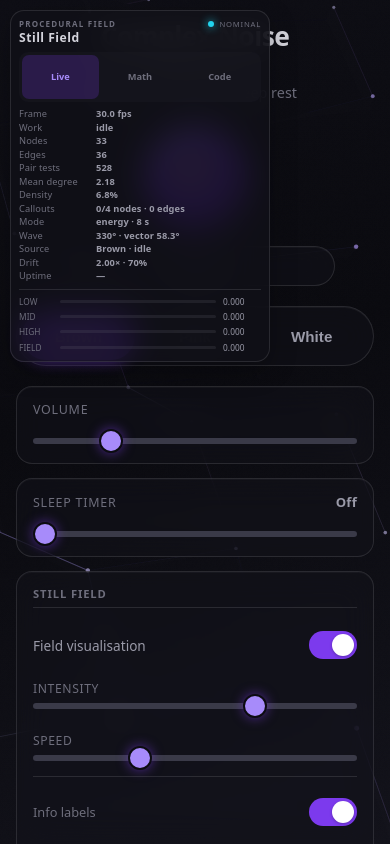
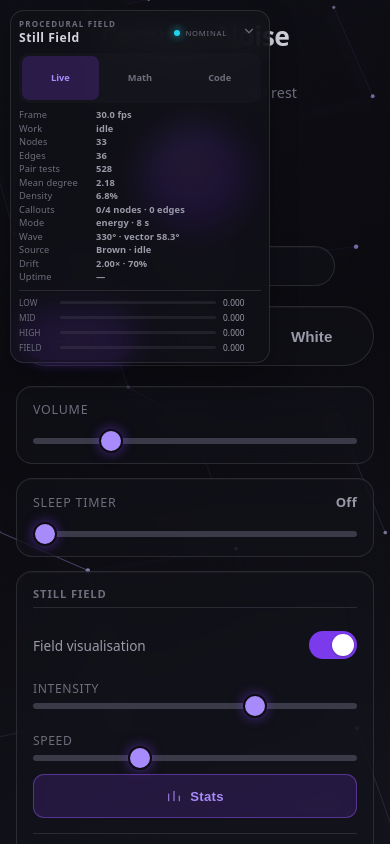
Before and after one commit to Blazenetic/complex-noise, a website with bundled scripts: page index.html in a window 390 px wide. Built offline with nearby package versions, Linux system fonts and the light colour scheme.

Commit message:
ui: foldable nerd HUD, mobile Stats launcher, distinctive card Stats button

```diff
--- a/index.html
+++ b/index.html
@@ -22,11 +22,8 @@
   <canvas id="stillField" aria-hidden="true"></canvas>
 
   <!--
-    Info layer readout — the other half of the "Info labels" toggle. The
-    per-node numbers on the canvas can only appear where there is open
-    background, which on a phone is almost nowhere; this panel carries the
-    field and signal statistics regardless of viewport.
-
+    Info layer readout — the other half of the "Info labels" / Stats toggle.
+    Foldable on desktop and mobile so it never permanently owns the top-left.
     Values refresh several times a second but are deliberately not a live
     region, so screen readers are not flooded with implicit announcements.
     Every changing value in it is written by app.js.
@@ -37,7 +34,14 @@
         <span class="nerd-hud-kicker">Procedural field</span>
         <strong>Still Field</strong>
       </div>
-      <span class="nerd-hud-health"><i aria-hidden="true"></i><span id="nerdHealth">sampling</span></span>
+      <div style="display:flex;align-items:center;gap:6px">
+        <span class="nerd-hud-health"><i aria-hidden="true"></i><span id="nerdHealth">sampling</span></span>
+        <button type="button" id="nerdFoldBtn" class="nerd-hud-fold" aria-label="Fold stats panel" aria-expanded="true" title="Fold">
+          <svg width="14" height="14" viewBox="0 0 24 24" fill="none" stroke="currentColor" stroke-width="2" stroke-linecap="round" stroke-linejoin="round" aria-hidden="true">
+            <path d="M6 9l6 6 6-6"/>
+          </svg>
+        </button>
+      </div>
     </div>
     <div class="nerd-hud-tabs" role="tablist" aria-label="Information views">
       <button type="button" role="tab" id="nerdTabLive" data-nerd-view="live" aria-controls="nerdViewLive" aria-selected="true">Live</button>
@@ -87,6 +91,14 @@
       <p><span>06</span><code>shade = clamp(energy ** 1.35, 0, 1);</code></p>
     </section>
   </aside>
+
+  <!-- Mobile-only Stats launcher (top-left). Hidden when the HUD itself is open. -->
+  <button type="button" id="nerdMobileToggle" class="nerd-mobile-toggle" aria-label="Toggle stats" aria-pressed="false">
+    <svg width="14" height="14" viewBox="0 0 24 24" fill="none" stroke="currentColor" stroke-width="1.9" stroke-linecap="round" stroke-linejoin="round" aria-hidden="true">
+      <path d="M4 19V9M12 19V5M20 19v-7"/>
+    </svg>
+    <span>Stats</span>
+  </button>
 
   <header>
     <div class="logo">Complex Noise</div>
@@ -149,10 +161,13 @@
           <input type="range" id="stillFieldSpeed" min="0.7" max="4.8" step="0.05" value="2" />
         </div>
 
-        <div class="still-toggle-row is-secondary">
-          <span id="stillNerdLabel">Info labels</span>
-          <button type="button" class="still-switch" id="stillFieldNerdToggle" role="switch" aria-checked="true" aria-labelledby="stillNerdLabel"></button>
-        </div>
+        <!-- Distinctive Stats control (replaces plain switch for the nerd layer) -->
+        <button type="button" id="stillFieldNerdToggle" class="nerd-card-btn" aria-pressed="true" aria-label="Toggle stats and info labels">
+          <svg width="16" height="16" viewBox="0 0 24 24" fill="none" stroke="currentColor" stroke-width="1.8" stroke-linecap="round" stroke-linejoin="round" aria-hidden="true">
+            <path d="M4 19V9M12 19V5M20 19v-7"/>
+          </svg>
+          <span>Stats</span>
+        </button>
 
         <div class="still-toggle-row is-secondary">
           <span id="stillTextureLabel">Background texture</span>
```
